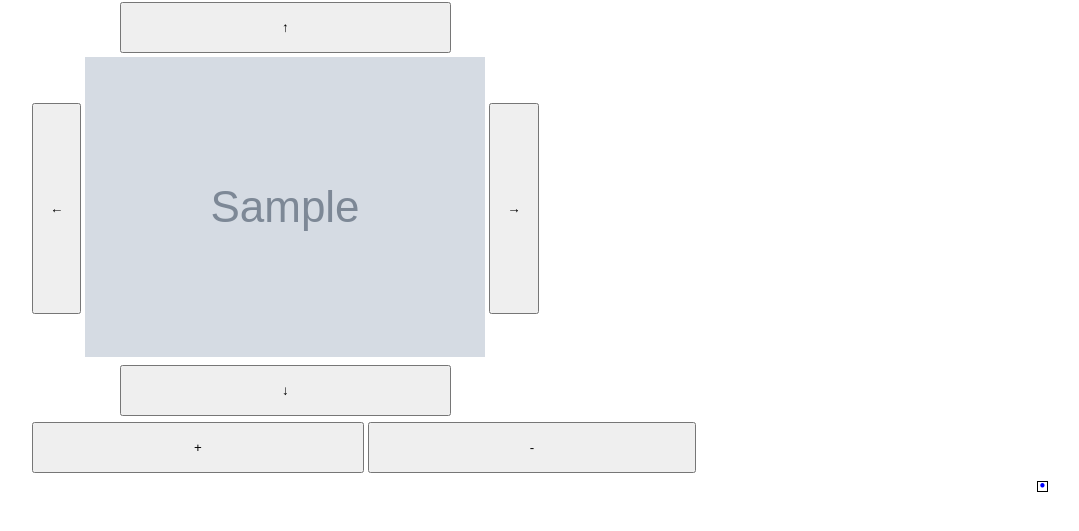
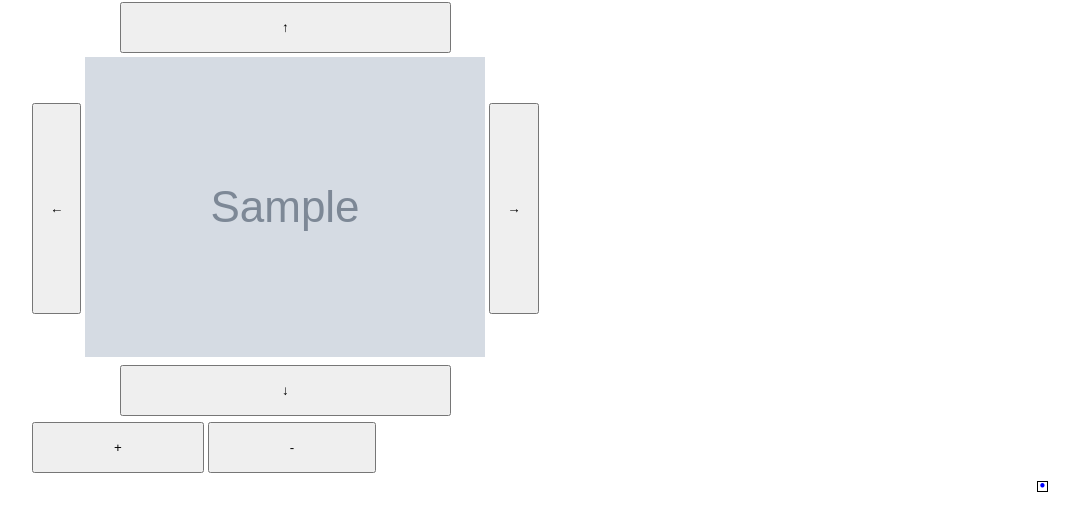
Before and after one commit to congminh1254/360-webview-nojs, a Flask app: template templates/index.html in a window 1280 px wide. Shown: the part 128-659 px from the top of the page, without its empty margins (99-1178 px from the left). Run offline with Flask 3, Linux system fonts and the light colour scheme; the template is opened without the code that fills it: most values are stand-ins (such as "Sample title", 1, 10 or a date in 2020); grey boxes marked "Sample" are stand-in pictures; parts of the project's set-up code (start-up, migrations or seed data) failed here and were passed over.

Commit message:
smaller zoom buttons update arc diagram in docs start work on directon on minimap

```diff
--- a/templates/index.html
+++ b/templates/index.html
@@ -21,8 +21,8 @@
         </tr>
     </table>
     <table>
-        <td><a href="/?img={{img}}&zoom={{zoom-10}}&x={{x}}&y={{y}}"><button class="btn-hor">+</button></a></td>
-        <td><a href="/?img={{img}}&zoom={{zoom+10}}&x={{x}}&y={{y}}"><button class="btn-hor">-</button></a></td>
+        <td><a href="/?img={{img}}&zoom={{zoom-10}}&x={{x}}&y={{y}}"><button class="btn-zoom">+</button></a></td>
+        <td><a href="/?img={{img}}&zoom={{zoom+10}}&x={{x}}&y={{y}}"><button class="btn-zoom">-</button></a></td>
         <table class="map-table">
             <tbody>
                 {% for row in maps %}
@@ -30,14 +30,16 @@
                         {% for col in row %}
                             <td>
                                 {% if col %}
-                                    <a
                                     {% if col[0] == img %}
-                                        style="color: red"
+                                        <style>
+                                            .dir {
+                                                transform: rotate(45deg); /*TODO: make the arrow rotate based on the x variable */
+                                            }
+                                        </style>
+                                        <a class="dir" style="color: red">↑</a>
                                     {% else %}
-                                        style="color: blue"
+                                        <a style="color: blue" href="/?img={{col[0]}}&zoom={{zoom}}&x={{x}}&y={{y}}">•</a>
                                     {% endif %}
-                                        href="/?img={{col[0]}}&zoom={{zoom}}&x={{x}}&y={{y}}"
-                                    >•</a>
                                 {% else %}
 
                                 {% endif %}
--- a/wwwroot/styles.css
+++ b/wwwroot/styles.css
@@ -52,3 +52,7 @@ body {
 .btn-hor {
     padding: 1rem 10rem;
 }
+
+.btn-zoom {
+    padding: 1rem 5rem;
+}
```
Also changed, not shown: 1 other file.
